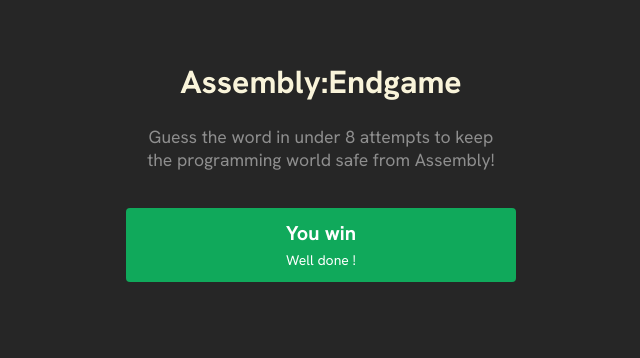
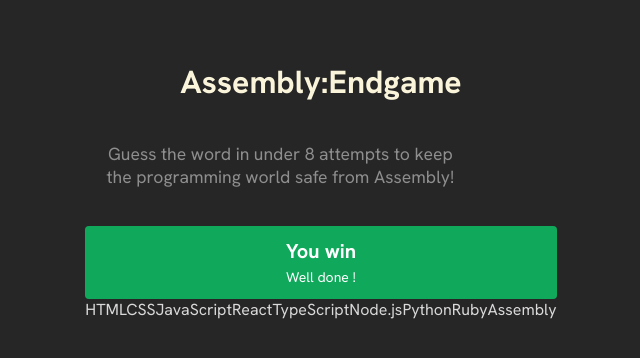
Before and after one commit to Rayan-Taibi/Assembly-Endgame, a React (Vite) app: page / in a window 1280 px wide. Shown: the top 358 px of the page, without its empty margins (319-959 px from the left). Built offline with nearby package versions, Linux system fonts and the light colour scheme.

Commit message:
add Chips component and integrate language data;

```diff
--- a/src/App.jsx
+++ b/src/App.jsx
@@ -1,6 +1,8 @@
 import React from 'react'
 import Header from './components/Header.jsx'
 import Status from './components/Status.jsx'
+import './components/Chips.jsx'
+import Chips from './components/Chips.jsx'
 function App() {
 
   const [status,setStatus]=React.useState({
@@ -11,6 +13,7 @@ function App() {
     <>
     <Header />
     <Status status={status} />
+    <Chips />
     </>
   )
 }
--- a/src/components/Chips.jsx
+++ b/src/components/Chips.jsx
@@ -1,6 +1,19 @@
 import React from 'react'
 import '../styles/chips.css'
+import { languages } from '../../src/language.js'
+
 export default function Chips() {
+
+  const languagesList = languages.map((lang)=>{
+    return(
+      <span>{lang.name}</span>
+    )
+
+  })
+
   return (
+    <div className='chips'>
+        {languagesList}
+    </div>
   )
 }
--- /dev/null
+++ b/src/language.js
@@ -0,0 +1,47 @@
+export const languages = [
+    {
+        name: "HTML",
+        backgroundColor: "#E2680F",
+        color: "#F9F4DA",
+    },
+    {
+        name: "CSS",
+        backgroundColor: "#328AF1",
+        color: "#F9F4DA",
+    },
+    {
+        name: "JavaScript",
+        backgroundColor: "#F4EB13",
+        color: "#1E1E1E",
+    },
+    {
+        name: "React",
+        backgroundColor: "#2ED3E9",
+        color: "#1E1E1E",
+    },
+    {
+        name: "TypeScript",
+        backgroundColor: "#298EC6",
+        color: "#F9F4DA",
+    },
+    {
+        name: "Node.js",
+        backgroundColor: "#599137",
+        color: "#F9F4DA",
+    },
+    {
+        name: "Python",
+        backgroundColor: "#FFD742",
+        color: "#1E1E1E",
+    },
+    {
+        name: "Ruby",
+        backgroundColor: "#D02B2B",
+        color: "#F9F4DA",
+    },
+    {
+        name: "Assembly",
+        backgroundColor: "#2D519F",
+        color: "#F9F4DA",
+    },
+]
--- a/src/styles/Header.css
+++ b/src/styles/Header.css
@@ -1,4 +1,6 @@
 header {
+    display: flex;
+    flex-direction: column;
     text-align: center;
     padding: 20px;
 }
@@ -10,4 +12,5 @@ header p {
     font-size: 1.1rem;
     max-width: 350px;
     color: #8E8E8E;
+    text-align: center;
 }
--- a/src/styles/chips.css
+++ b/src/styles/chips.css
@@ -0,0 +1,5 @@
+/* .chips{
+    display: flex;
+    gap: 10px;
+    flex-wrap: wrap;
+} */
```
